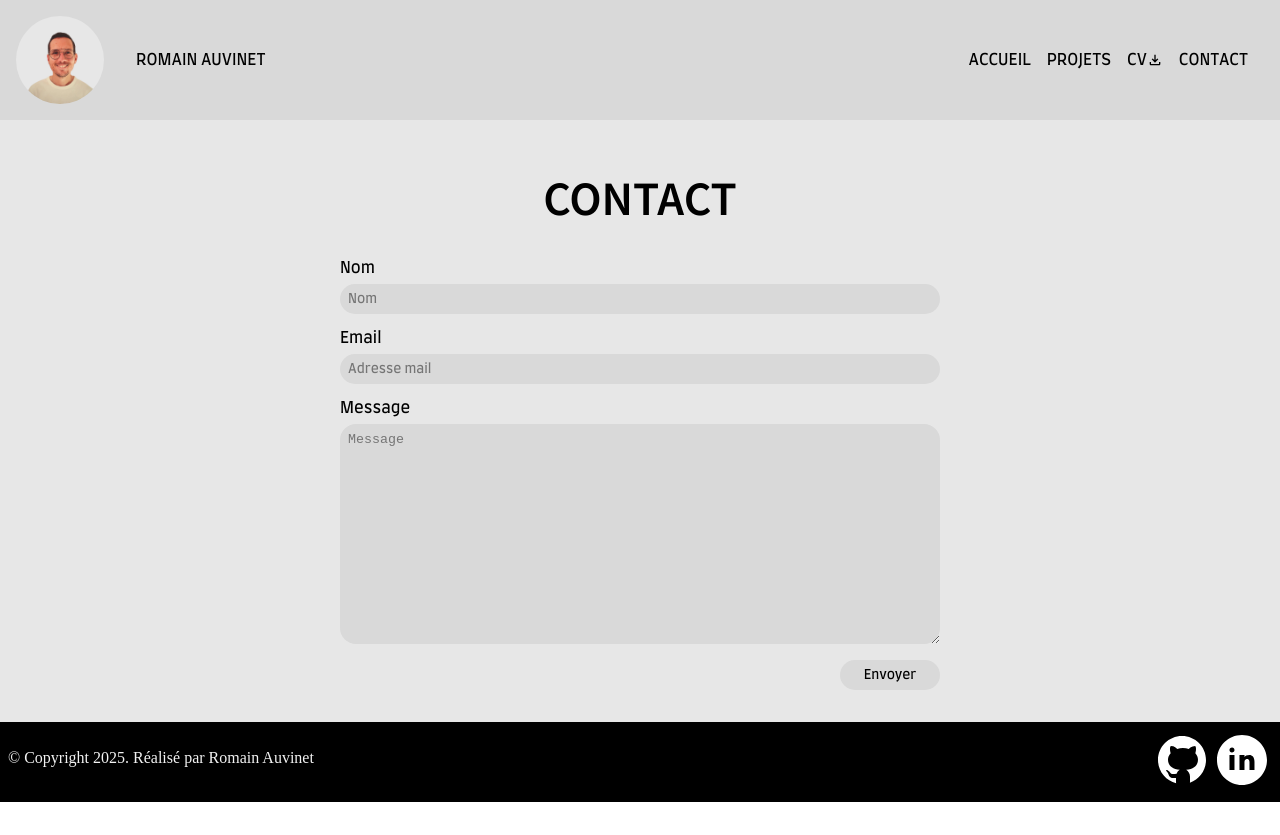
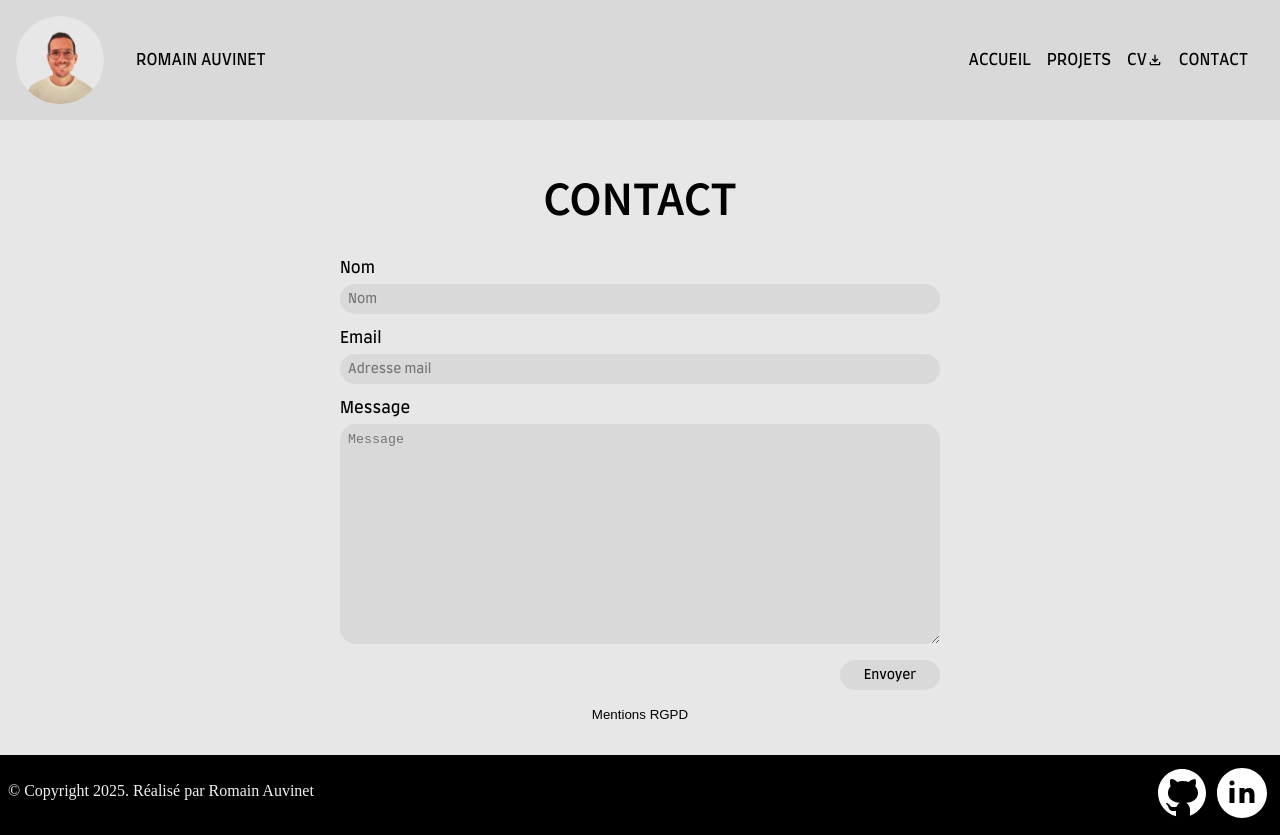
Before and after one commit to Romain-dev85/My-Portfolio, a React (Vite) app: page /contact in a window 1280 px wide. Before the commit the page ends 802 px from the top, so only its background shows below. Built offline with nearby package versions, Linux system fonts and the light colour scheme.

Commit message:
add rgpd

```diff
--- a/src/pages/contact/Contact.css
+++ b/src/pages/contact/Contact.css
@@ -1,6 +1,18 @@
 .contact-container {
 	text-align: center;
 	padding-top: 48px;
+
+	[popover] {
+		margin: auto;
+		width: 280px;
+		padding: 8px;
+		border-radius: 8px;
+		border: 2px solid var(--light-border-bloc-color);
+	}
+
+	::backdrop {
+		backdrop-filter: blur(3px);
+	}
 }
 
 .contact-form {
@@ -38,10 +50,25 @@
 		height: 220px;
 	}
 
-	input[type="submit"] {
+	.button-submit {
 		width: 100px;
+		border: none;
+		border-radius: 16px;
+		padding: 8px;
 		align-self: end;
 		cursor: pointer;
+		background-color: var(--bg-color-button-and-header);
+		font-family: var(--font-family-body);
+	}
+
+	.rgpd-button {
+		cursor: pointer;
+		border: none;
+		border-radius: 16px;
+		background-color: var(--light-border-bloc-color);
+	}
+	.rgpd-button:hover {
+		text-decoration: underline;
 	}
 }
 
--- a/src/pages/contact/Contact.tsx
+++ b/src/pages/contact/Contact.tsx
@@ -44,6 +44,7 @@ const Contact = () => {
 				<label htmlFor="name">
 					Nom
 					<input
+						id="name"
 						type="text"
 						placeholder="Nom"
 						name="name"
@@ -51,18 +52,20 @@ const Contact = () => {
 						maxLength={lengthMaxName}
 					/>
 				</label>
-				<label htmlFor="Email">
+				<label htmlFor="email">
 					Email
 					<input
+						id="email"
 						type="email"
 						placeholder="Adresse mail"
 						name="email"
 						required
 					/>
 				</label>
-				<label htmlFor="Message">
+				<label htmlFor="message">
 					Message
 					<textarea
+						id="message"
 						name="message"
 						placeholder="Message"
 						minLength={lengthMinMessage}
@@ -70,7 +73,31 @@ const Contact = () => {
 						required
 					></textarea>
 				</label>
-				<input type="submit" value="Envoyer" id="input-submit" />
+				<button type="submit" value="Envoyer" className="button-submit">
+					Envoyer
+				</button>
+				<button
+					className="rgpd-button"
+					popoverTarget="rgpd"
+					type="button"
+					popoverTargetAction="show"
+				>
+					Mentions RGPD
+				</button>
+				<div id="rgpd" popover="auto">
+					<p>
+						Les informations recueillies dans ce formulaire sont enregistrées
+						par <strong>Romain Auvinet</strong> afin de répondre à votre
+						message.
+					</p>
+					<p>
+						Elles sont uniquement destinées à <strong>Romain Auvinet</strong>.
+					</p>
+					<p>
+						Conformément au RGPD, vous pouvez exercer vos droits en me
+						contactant à : <strong>r.auvinet@gmail.com</strong>.
+					</p>
+				</div>
 			</form>
 		</div>
 	);
--- a/src/pages/home/Home.css
+++ b/src/pages/home/Home.css
@@ -90,5 +90,9 @@
 			font-size: 1.5rem;
 			max-width: 25ch;
 		}
+
+		nav {
+			display: none;
+		}
 	}
 }
```
